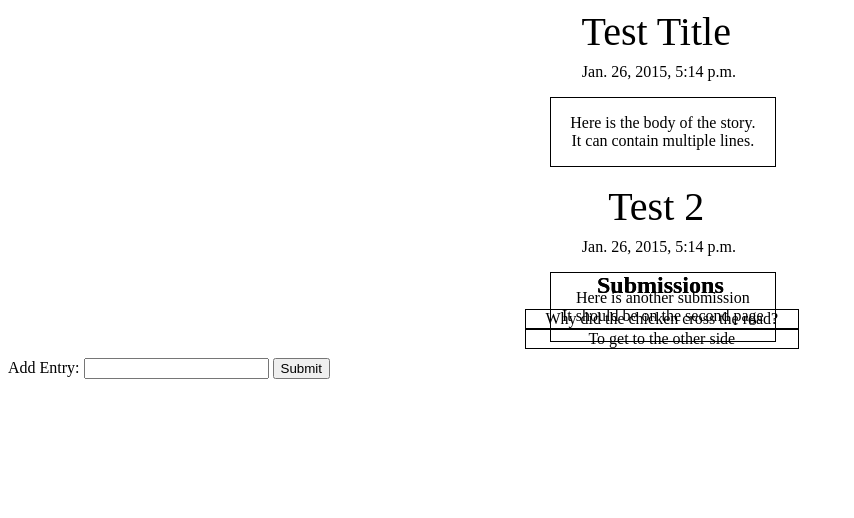
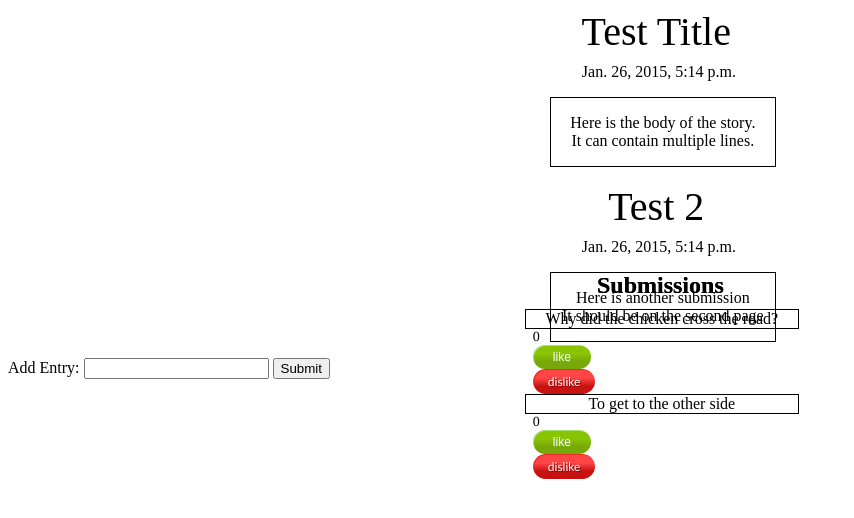
Before and after one commit to gregory-adler/collaborative_writing_blog, a Django app: template cwblog/blogapp/templates/blogapp/main.html in a window 1280 px wide; the page is wider, and only the part inside the window is pictured. Shown: the top 518 px of that part, without its empty margins (0-854 px from the left). Run offline with Django 3.2, Linux system fonts and the light colour scheme; the template is opened without the code that fills it: values that come from a table or form of the project are taken from there, others are empty; data comes from the database, SQL or seed files in the repository; parts of the project's set-up code (start-up, migrations or seed data) failed here and were passed over.

Commit message:
Made voting buttons

```diff
--- a/cwblog/blogapp/static/blogapp/style.css
+++ b/cwblog/blogapp/static/blogapp/style.css
@@ -79,3 +79,77 @@
 .text {
 	text-align: center;
 }
+
+.votes{
+    font-size: 14px;
+    font-family: Times,serif;
+}
+
+.like {
+	font-size:12px;
+	font-family:Arial;
+	font-weight:normal;
+	-moz-border-radius:16px;
+	-webkit-border-radius:16px;
+	border-radius:16px;
+	border:0px solid #68aa07;
+	padding:5px 20px;
+	text-decoration:none;
+	background:-moz-linear-gradient( top, #89c403 36%, #77a809 69% );
+	background:-ms-linear-gradient( top, #89c403 36%, #77a809 69% );
+	filter:progid:DXImageTransform.Microsoft.gradient(startColorstr='#89c403', endColorstr='#77a809');
+	background:-webkit-gradient( linear, left top, left bottom, color-stop(36%, #89c403), color-stop(69%, #77a809) );
+	background-color:#89c403;
+	color:#ffffff;
+	display:inline-block;
+	text-shadow:1px 1px 0px #7fbd1c;
+ 	-webkit-box-shadow:inset 1px 1px 0px 0px #a4e271;
+ 	-moz-box-shadow:inset 1px 1px 0px 0px #a4e271;
+ 	box-shadow:inset 1px 1px 0px 0px #a4e271;
+}
+.like:hover {
+	background:-moz-linear-gradient( top, #77a809 36%, #89c403 69% );
+	background:-ms-linear-gradient( top, #77a809 36%, #89c403 69% );
+	filter:progid:DXImageTransform.Microsoft.gradient(startColorstr='#77a809', endColorstr='#89c403');
+	background:-webkit-gradient( linear, left top, left bottom, color-stop(36%, #77a809), color-stop(69%, #89c403) );
+	background-color:#77a809;
+}
+.like:active {
+	position:relative;
+	top:1px;
+}
+
+
+.dislike {
+	font-size:12px;
+	font-family:Trebuchet MS;
+	font-weight:normal;
+	-moz-border-radius:16px;
+	-webkit-border-radius:16px;
+	border-radius:16px;
+	border:0px solid #f04030;
+	padding:5px 15px;
+	text-decoration:none;
+	background:-moz-linear-gradient( top, #ff4545 36%, #c71212 69% );
+	background:-ms-linear-gradient( top, #ff4545 36%, #c71212 69% );
+	filter:progid:DXImageTransform.Microsoft.gradient(startColorstr='#ff4545', endColorstr='#c71212');
+	background:-webkit-gradient( linear, left top, left bottom, color-stop(36%, #ff4545), color-stop(69%, #c71212) );
+	background-color:#ff4545;
+	color:#ffffff;
+	display:inline-block;
+	text-shadow:1px 1px 0px #8a0505;
+ 	-webkit-box-shadow:inset 1px 1px 0px 0px #eb2a23;
+ 	-moz-box-shadow:inset 1px 1px 0px 0px #eb2a23;
+ 	box-shadow:inset 1px 1px 0px 0px #eb2a23;
+}
+.dislike:hover {
+	background:-moz-linear-gradient( top, #c71212 36%, #ff4545 69% );
+	background:-ms-linear-gradient( top, #c71212 36%, #ff4545 69% );
+	filter:progid:DXImageTransform.Microsoft.gradient(startColorstr='#c71212', endColorstr='#ff4545');
+	background:-webkit-gradient( linear, left top, left bottom, color-stop(36%, #c71212), color-stop(69%, #ff4545) );
+	background-color:#c71212;
+}
+.dislike:active {
+	position:relative;
+	top:1px;
+}
--- a/cwblog/blogapp/templates/blogapp/main.html
+++ b/cwblog/blogapp/templates/blogapp/main.html
@@ -20,7 +20,6 @@
                     <div class="body">{{ story.body|linebreaks }}</div>
                 </ul>
 
-        <div id="submissions">
             <div class= "submissions">
                 <div class= "submission_title">
                     <h1> Submissions </h1>
@@ -30,19 +29,25 @@
                         <div class= "submission_box">
                             <div class= "text"> {{submission.text}}</div>
                         </div>
+                        <div class="votes">{{ submission.votes }}</div>
+                        <form action="" method="post">
+                        {% csrf_token %}
+                            <input id="like" class="like" type="button" value="like">
+                        </form>
+                        <form action="" method="post">
+                        {% csrf_token %}
+                            <input id="dislike" class="dislike" type="button" value="dislike"/>
+                        </form>
                     {% endifequal %}
                 {% endfor %}
             </div>
         {% endfor %}
-        </div>
 
         <form method= "POST" action= " ">
         <p> Add Entry: <input type= "text" entry= "text!">
         <input type= "submit" value= "Submit">
         <input type= "hidden" name= "session" value= "1f9a2">
         </form>
-
-
     </div>
 
 
--- a/cwblog/blogapp/views.py
+++ b/cwblog/blogapp/views.py
@@ -5,7 +5,6 @@ from blogapp.models import Story, Submission
 
 
 def main(request):
-    # TODO: Need to get the submissions for each story and display them
     stories = Story.objects.all().order_by('-date')
     submissions = Submission.objects.all()
     paginator = Paginator(stories, 1)
@@ -21,3 +20,5 @@ def main(request):
         stories = paginator.page(paginator.num_pages)
 
     return render(request, 'blogapp/main.html', dict(stories=stories, submissions=submissions))
+
+def liked(request):
```
Lines whose indentation alone changed are shown as unchanged.
